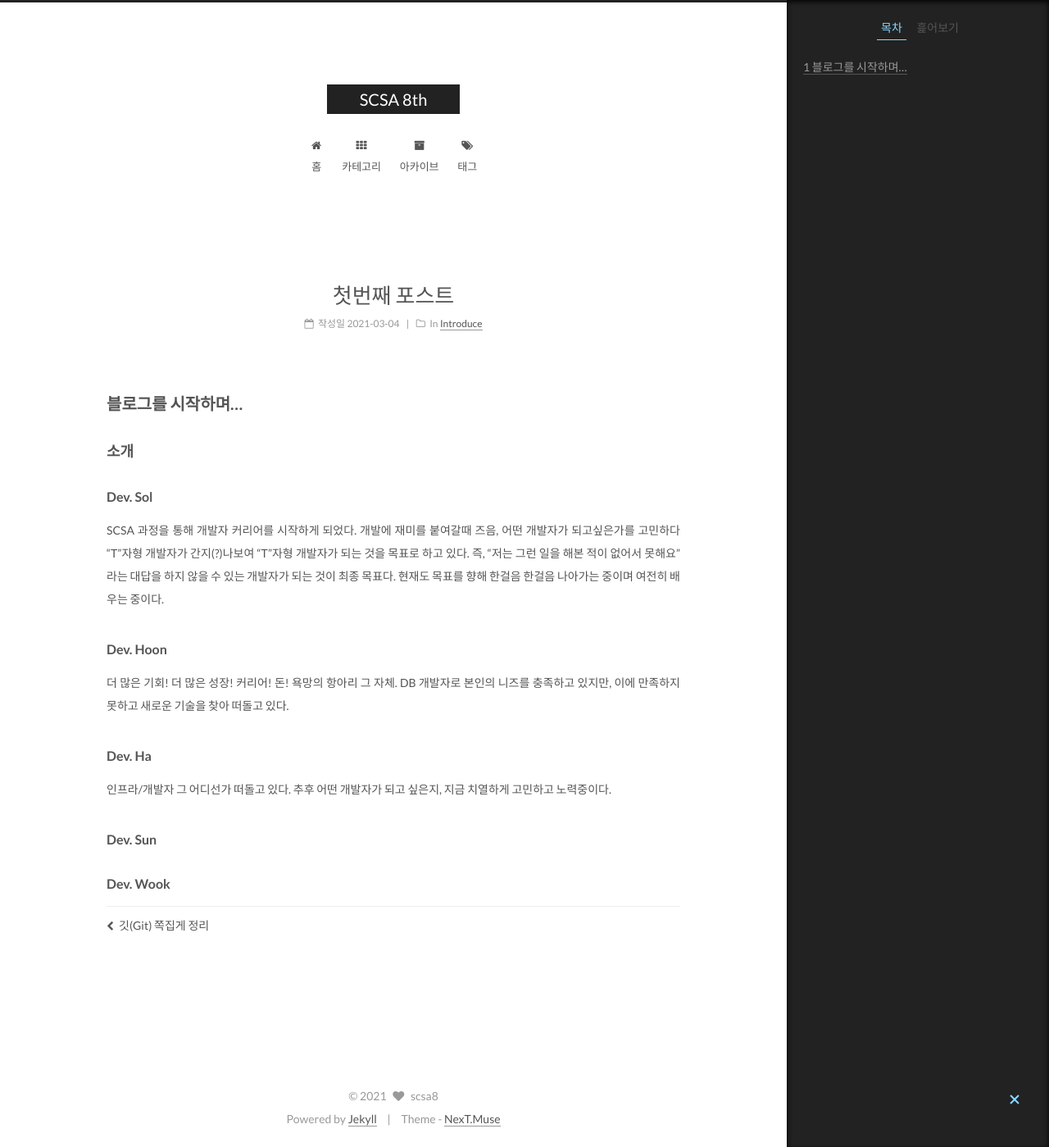
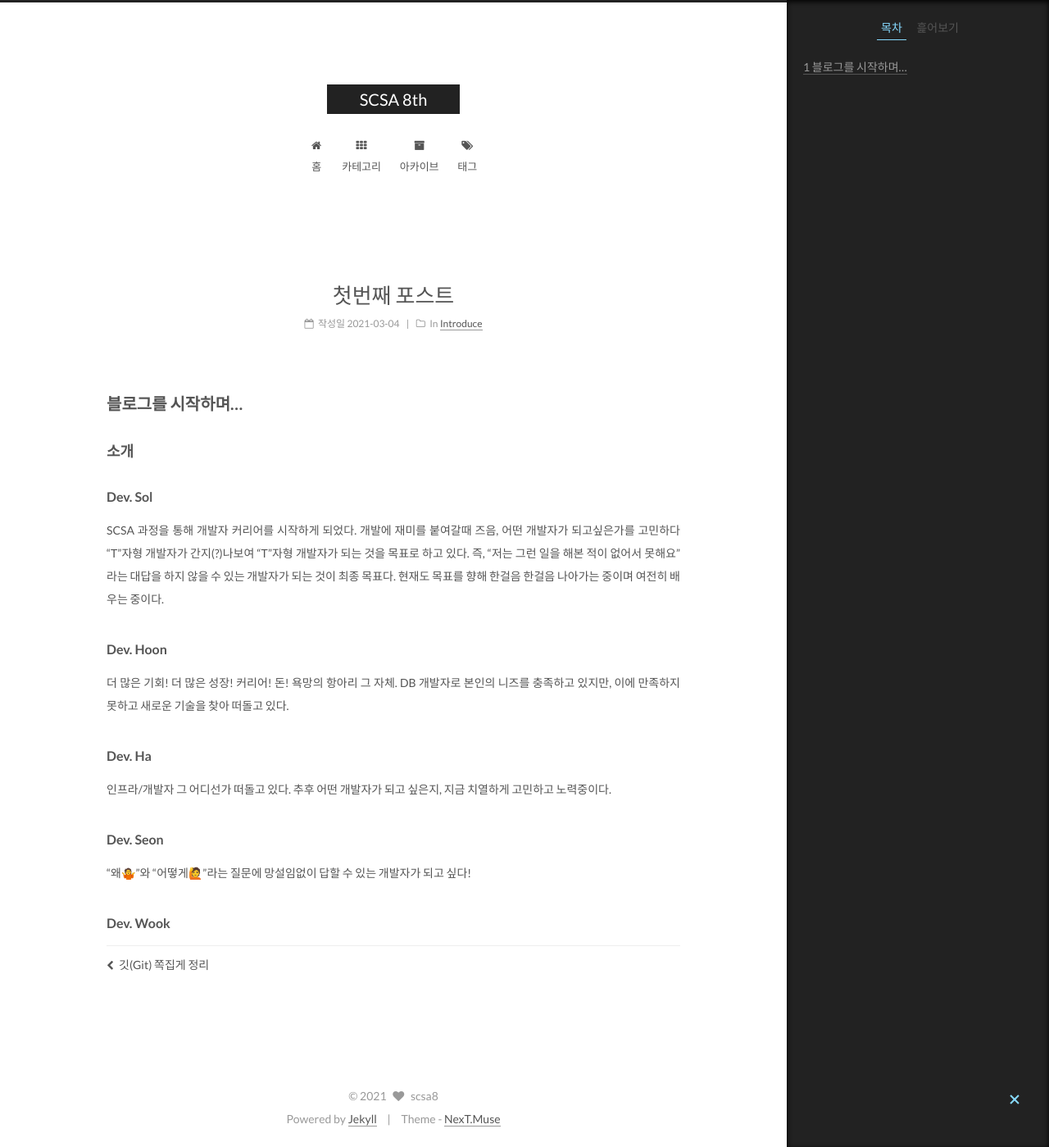
Before and after one commit to scsa8/scsa8.github.io, a Jekyll site: the page built from _posts/2021-03-04-first-post-1.md, in a window 1280 px wide and 1399 px high. Shown: the whole window at 82% size. Built offline with Jekyll 4.4.1, drawn with Linux system fonts in a browser that asks for light colours.

Commit message:
update : Introduction update

```diff
--- a/_posts/2021-03-04-first-post-1.md
+++ b/_posts/2021-03-04-first-post-1.md
@@ -18,6 +18,8 @@ SCSA 과정을 통해 개발자 커리어를 시작하게 되었다. 개발에
 #### Dev. Ha
 인프라/개발자 그 어디선가 떠돌고 있다. 추후 어떤 개발자가 되고 싶은지, 지금 치열하게 고민하고 노력중이다.
 
-#### Dev. Sun
+#### Dev. Seon
+"왜🤷"와 "어떻게🙋‍"라는 질문에 망설임없이 답할 수 있는 개발자가 되고 싶다!
+
 
 #### Dev. Wook
```
